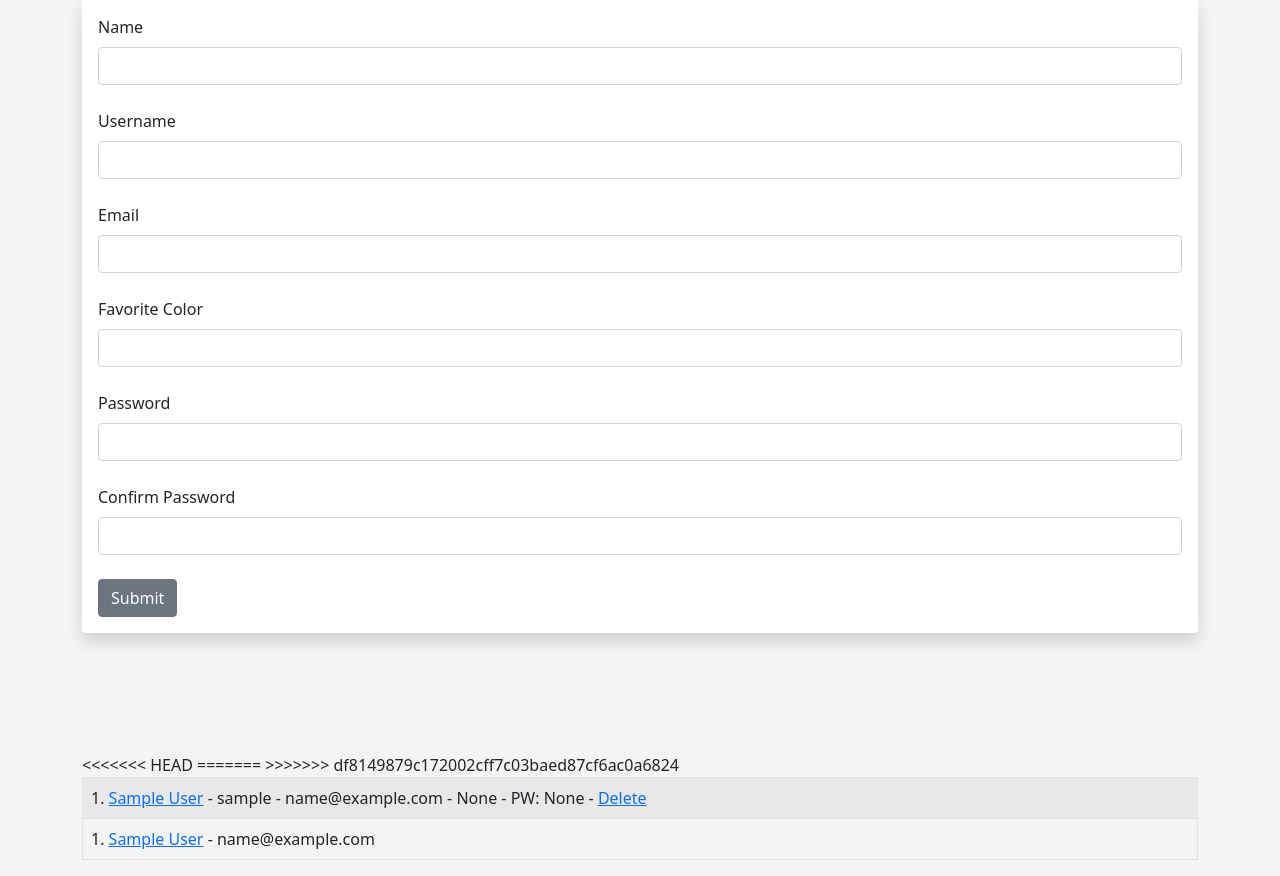
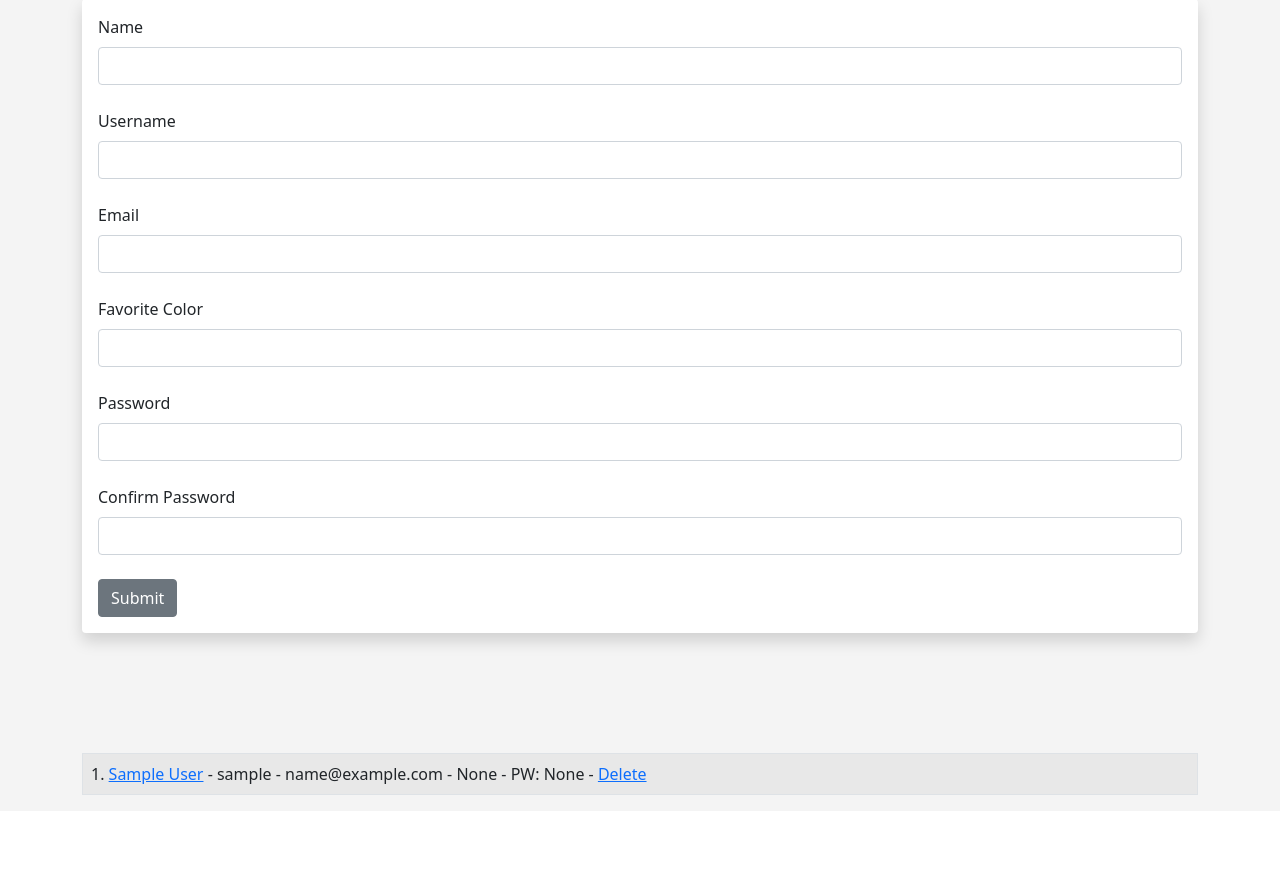
Before and after one commit to GCRicker/flasker, a Flask app: page /user/add in a window 1280 px wide. Shown: the part 185-1061 px from the top of the page. After the commit the page ends 980 px from the top, so only its background shows below. Run offline with Flask 2, Linux system fonts and the light colour scheme; the visitor is signed in with stand-in values (Sample User, id 1); data comes from the database, SQL or seed files in the repository; some libraries are stand-ins or nearby versions.

Commit message:
Updated improper syncing

```diff
--- a/templates/add_user.html
+++ b/templates/add_user.html
@@ -2,17 +2,10 @@
 {% block content %}
 
 {% for message in get_flashed_messages() %}
-<<<<<<< HEAD
 <div class="alert alert-success alert-dismissible fade show" role="alert">
     {{ message}}
     <button type="button" class="btn-close" data-bs-dismiss="alert" aria-label="Close"></button>
 </div>
-=======
-    <div class="alert alert-success alert-dismissible fade show" role="alert">
-        {{ message}}
-        <button type="button" class="btn-close" data-bs-dismiss="alert" aria-label="Close"></button>
-    </div>
->>>>>>> df8149879c172002cff7c03baed87cf6ac0a6824
 {% endfor %}
 
 {% if name %}
@@ -21,7 +14,6 @@
 
 <table class="table table-hover table-bordered table-striped">
 
-<<<<<<< HEAD
     {% for our_user in our_users %}
     <tr>
         <td>{{ our_user.id}}. <a href="{{url_for('update', id=our_user.id)}}"> {{our_user.name}}</a> -
@@ -29,11 +21,6 @@
                 href="{{url_for('delete', id=our_user.id)}}">Delete</a></td>
     </tr>
     {% endfor %}
-=======
-{% for our_user in our_users %}
-    <tr><td>{{ our_user.id}}. <a href="{{url_for('update', id=our_user.id)}}"> {{our_user.name}}</a> - {{our_user.email}} </td></tr>
-{% endfor %}
->>>>>>> df8149879c172002cff7c03baed87cf6ac0a6824
 </table>
 <br /><br />
 
@@ -79,7 +66,6 @@
 <br /><br /><br />
 <table class="table table-hover table-bordered table-striped">
 
-<<<<<<< HEAD
     {% for our_user in our_users %}
     <tr>
         <td>{{ our_user.id}}. <a href="{{ url_for('update', id=our_user.id) }}"> {{our_user.name}}</a>
@@ -88,11 +74,6 @@
             PW: {{ our_user.password_hash }} - <a href="{{url_for('delete', id=our_user.id)}}">Delete</a></td>
     </tr>
     {% endfor %}
-=======
-{% for our_user in our_users %}
-    <tr><td>{{ our_user.id}}. <a href="{{url_for('update', id=our_user.id)}}"> {{our_user.name}}</a> - {{our_user.email}} </td></tr>
-{% endfor %}
->>>>>>> df8149879c172002cff7c03baed87cf6ac0a6824
 </table>
 {% endif %}
 
```
Also changed, not shown: templates/update.html (+0 -32 lines).
